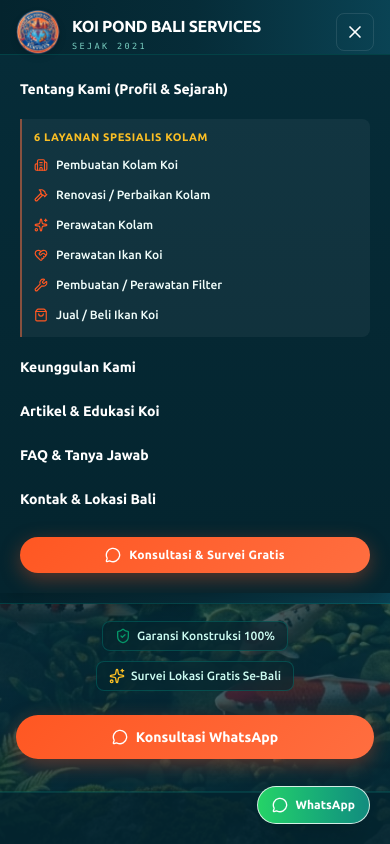
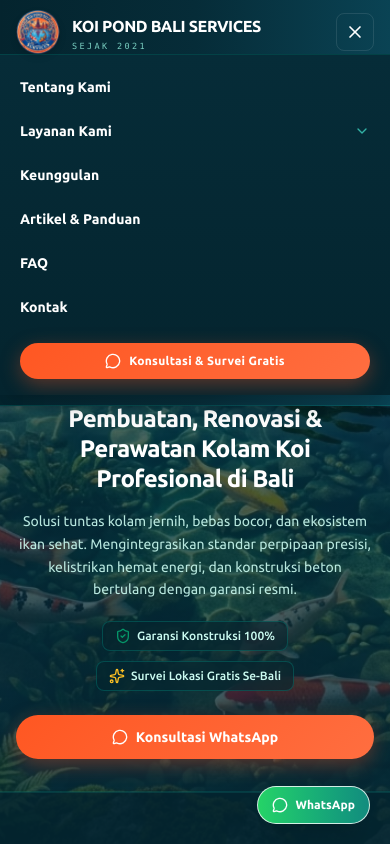
Before and after one commit to Reggyzul/koi-pond-bali, a React (Vite) app: page / in a window 390 px wide. Both pictures are taken after a click on the button 355 px from the left and 32 px from the top of the page. Shown: the top 844 px of the page. Built offline with nearby package versions, Linux system fonts and the light colour scheme.

Commit message:
Convert mobile services menu to collapsible accordion with Layanan Kami label, and simplify menu navigation

```diff
--- a/src/components/Navbar.tsx
+++ b/src/components/Navbar.tsx
@@ -30,6 +30,7 @@ interface NavbarProps {
 export default function Navbar({ onOpenConsultation, onSelectService, onSelectSection }: NavbarProps) {
   const [mobileMenuOpen, setMobileMenuOpen] = useState(false);
   const [dropdownOpen, setDropdownOpen] = useState(false);
+  const [mobileServicesOpen, setMobileServicesOpen] = useState(false);
 
   const serviceCategories = [
     { label: 'Pembuatan Kolam Koi', id: 'pembuatan-kolam-koi', icon: Building2 },
@@ -177,8 +178,11 @@ export default function Navbar({ onOpenConsultation, onSelectService, onSelectSe
           {/* Mobile Menu Toggle Button */}
           <button
             id="nav-mobile-menu-toggle"
-            onClick={() => setMobileMenuOpen(!mobileMenuOpen)}
-            className="lg:hidden p-2 text-white hover:bg-white/10 rounded-lg transition-colors border border-white/10"
+            onClick={() => {
+              setMobileMenuOpen(!mobileMenuOpen);
+              if (mobileMenuOpen) setMobileServicesOpen(false);
+            }}
+            className="lg:hidden p-2 text-white hover:bg-white/10 rounded-lg transition-colors border border-white/10 cursor-pointer"
             aria-label="Toggle Navigation"
           >
             {mobileMenuOpen ? <X className="w-5 h-5" /> : <Menu className="w-5 h-5" />}
@@ -194,7 +198,7 @@ export default function Navbar({ onOpenConsultation, onSelectService, onSelectSe
               animate={{ opacity: 1, height: 'auto' }}
               exit={{ opacity: 0, height: 0 }}
               transition={{ duration: 0.25 }}
-              className="lg:hidden bg-gradient-to-b from-[#062C38] to-[#04242E] border-t border-teal-500/20 px-5 py-5 space-y-4 text-white overflow-y-auto max-h-[85vh] shadow-xl"
+              className="lg:hidden bg-gradient-to-b from-[#062C38] to-[#04242E] border-t border-teal-500/20 px-5 py-4 space-y-3 text-white overflow-y-auto max-h-[85vh] shadow-xl"
             >
               <a
                 id="mobile-nav-link-about"
@@ -202,17 +206,35 @@ export default function Navbar({ onOpenConsultation, onSelectService, onSelectSe
                 onClick={(e) => {
                   e.preventDefault();
                   setMobileMenuOpen(false);
+                  setMobileServicesOpen(false);
                   onSelectSection('about');
                 }}
-                className="block text-sm font-semibold hover:text-[#FBBF24] transition-colors py-1"
+                className="block text-sm font-semibold hover:text-[#FBBF24] transition-colors py-1.5"
               >
-                Tentang Kami (Profil & Sejarah)
+                Tentang Kami
               </a>
 
-              <div className="space-y-1.5 pl-3 border-l-2 border-[#FF6E40]/50 bg-white/5 py-2.5 rounded-r-lg pr-3">
-                <span className="text-[11px] font-bold text-[#FBBF24] uppercase tracking-wider block">
-                  6 Layanan Spesialis Kolam
-                </span>
+              {/* Layanan Kami Accordion */}
+              <div>
+                <button
+                  id="mobile-nav-services-toggle"
+                  onClick={() => setMobileServicesOpen(!mobileServicesOpen)}
+                  className="w-full flex items-center justify-between text-sm font-semibold hover:text-[#FBBF24] transition-colors py-1.5 cursor-pointer text-left"
+                >
+                  <span>Layanan Kami</span>
+                  <ChevronDown className={`w-4 h-4 transition-transform duration-200 ${mobileServicesOpen ? 'rotate-180 text-[#FBBF24]' : 'text-teal-300/70'}`} />
+                </button>
+
+                <AnimatePresence>
+                  {mobileServicesOpen && (
+                    <motion.div
+                      id="mobile-services-list"
+                      initial={{ opacity: 0, height: 0 }}
+                      animate={{ opacity: 1, height: 'auto' }}
+                      exit={{ opacity: 0, height: 0 }}
+                      transition={{ duration: 0.2 }}
+                      className="overflow-hidden space-y-1 pl-3 my-1.5 border-l-2 border-[#FF6E40]/40 bg-white/[0.03] py-2 rounded-r-lg"
+                    >
                       {serviceCategories.map((srv) => (
                         <button
                           id={`mobile-item-${srv.id}`}
@@ -220,13 +242,17 @@ export default function Navbar({ onOpenConsultation, onSelectService, onSelectSe
                           onClick={() => {
                             onSelectService(srv.id);
                             setMobileMenuOpen(false);
+                            setMobileServicesOpen(false);
                           }}
-                    className="w-full text-left py-1 text-xs sm:text-sm font-medium text-teal-50 hover:text-[#FF6E40] transition-colors flex items-center gap-2 cursor-pointer"
+                          className="w-full text-left py-1 px-1.5 text-xs sm:text-sm font-normal text-teal-100/90 hover:text-[#FF6E40] transition-colors flex items-center gap-2 cursor-pointer"
                         >
-                    <srv.icon className="w-3.5 h-3.5 text-[#FF5722] shrink-0" />
+                          <span className="w-1.5 h-1.5 rounded-full bg-[#FF6E40] shrink-0" />
                           <span>{srv.label}</span>
                         </button>
                       ))}
+                    </motion.div>
+                  )}
+                </AnimatePresence>
               </div>
 
               <a
@@ -235,11 +261,12 @@ export default function Navbar({ onOpenConsultation, onSelectService, onSelectSe
                 onClick={(e) => {
                   e.preventDefault();
                   setMobileMenuOpen(false);
+                  setMobileServicesOpen(false);
                   onSelectSection('why-choose-us');
                 }}
-                className="block text-sm font-semibold hover:text-[#FBBF24] transition-colors py-1"
+                className="block text-sm font-semibold hover:text-[#FBBF24] transition-colors py-1.5"
               >
-                Keunggulan Kami
+                Keunggulan
               </a>
 
               <a
@@ -248,11 +275,12 @@ export default function Navbar({ onOpenConsultation, onSelectService, onSelectSe
                 onClick={(e) => {
                   e.preventDefault();
                   setMobileMenuOpen(false);
+                  setMobileServicesOpen(false);
                   onSelectSection('articles');
                 }}
-                className="block text-sm font-semibold hover:text-[#FBBF24] transition-colors py-1"
+                className="block text-sm font-semibold hover:text-[#FBBF24] transition-colors py-1.5"
               >
-                Artikel & Edukasi Koi
+                Artikel & Panduan
               </a>
 
               <a
@@ -261,11 +289,12 @@ export default function Navbar({ onOpenConsultation, onSelectService, onSelectSe
                 onClick={(e) => {
                   e.preventDefault();
                   setMobileMenuOpen(false);
+                  setMobileServicesOpen(false);
                   onSelectSection('faq');
                 }}
-                className="block text-sm font-semibold hover:text-[#FBBF24] transition-colors py-1"
+                className="block text-sm font-semibold hover:text-[#FBBF24] transition-colors py-1.5"
               >
-                FAQ & Tanya Jawab
+                FAQ
               </a>
 
               <a
@@ -274,11 +303,12 @@ export default function Navbar({ onOpenConsultation, onSelectService, onSelectSe
                 onClick={(e) => {
                   e.preventDefault();
                   setMobileMenuOpen(false);
+                  setMobileServicesOpen(false);
                   onSelectSection('contact');
                 }}
-                className="block text-sm font-semibold hover:text-[#FBBF24] transition-colors py-1"
+                className="block text-sm font-semibold hover:text-[#FBBF24] transition-colors py-1.5"
               >
-                Kontak & Lokasi Bali
+                Kontak
               </a>
 
               <div className="pt-2">
@@ -286,9 +316,10 @@ export default function Navbar({ onOpenConsultation, onSelectService, onSelectSe
                   id="mobile-nav-consultation-btn"
                   onClick={() => {
                     setMobileMenuOpen(false);
+                    setMobileServicesOpen(false);
                     onOpenConsultation();
                   }}
-                  className="w-full py-2.5 btn-koi-flame text-white rounded-full font-bold text-xs sm:text-sm tracking-wide text-center flex items-center justify-center gap-2"
+                  className="w-full py-2.5 btn-koi-flame text-white rounded-full font-bold text-xs sm:text-sm tracking-wide text-center flex items-center justify-center gap-2 cursor-pointer"
                 >
                   <MessageCircle className="w-4 h-4" />
                   <span>Konsultasi & Survei Gratis</span>
```
Lines whose indentation alone changed are shown as unchanged.
